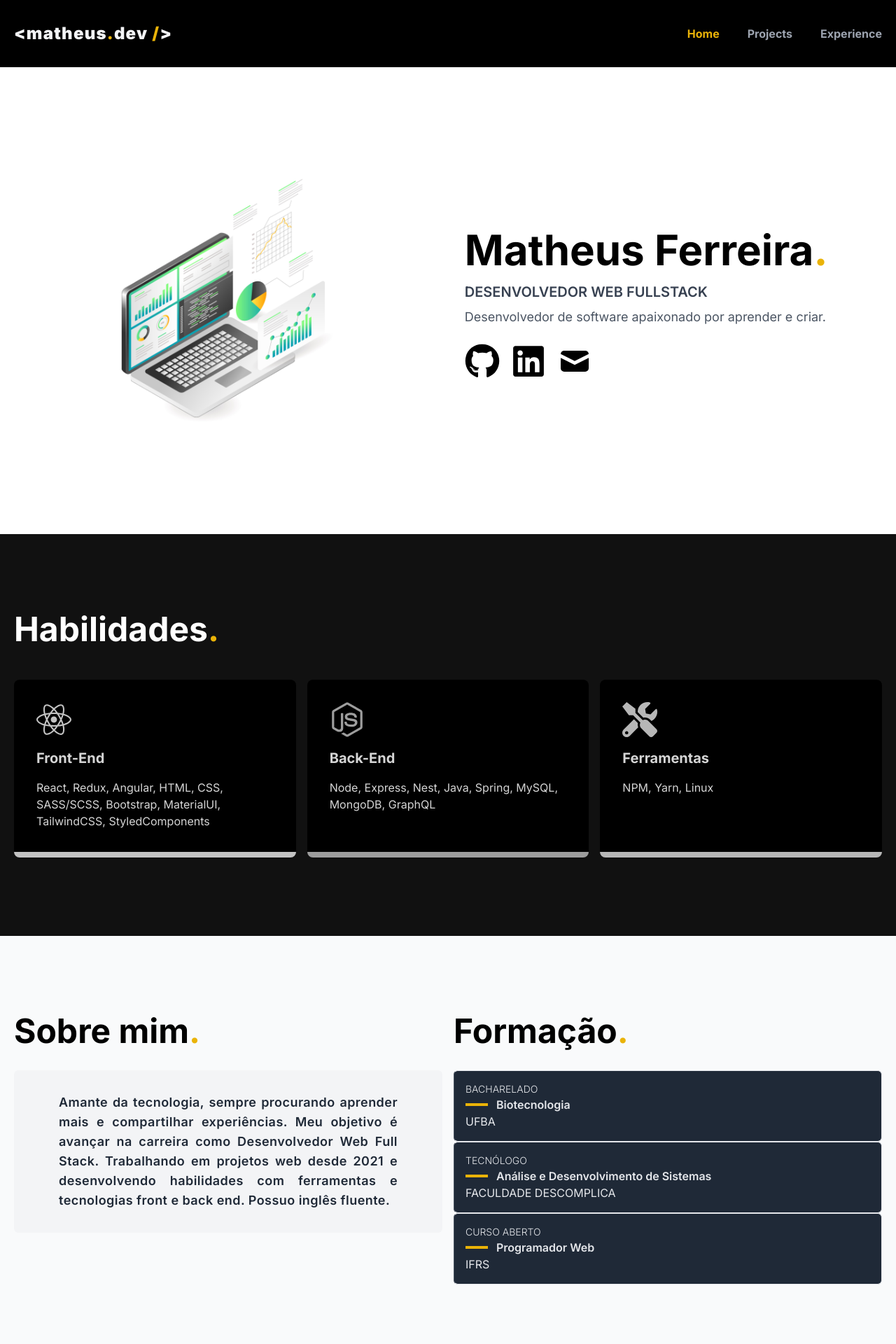
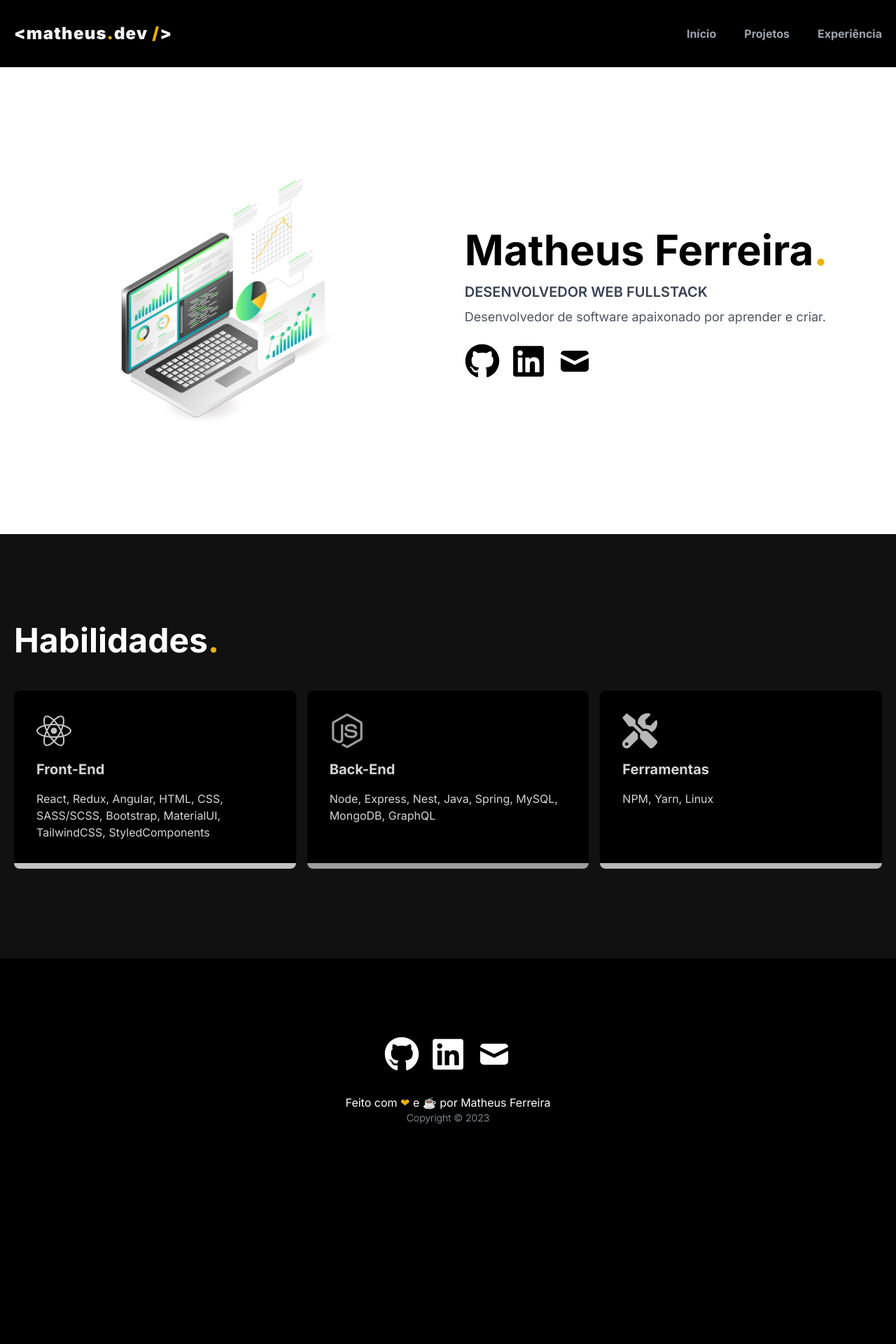
Before and after one commit to matheus-ferreira1/react-portfolio, a React (Vite) app: page / in a window 1280 px wide. Shown: the top 1920 px of the page at 70% size. After the commit the page ends 1719 px from the top, so only its background shows below. Built offline with nearby package versions, Linux system fonts and the light colour scheme.

Commit message:
added experience page and its full functional

```diff
--- a/src/components/About.jsx
+++ /dev/null
@@ -1,51 +0,0 @@
-import React from "react";
-import { formationItems } from "../constants/constants";
-
-const AboutItem = ({ item }) => {
-  const { institute, nivel, title } = item;
-  return (
-    <article className="bg-gray-800 text-gray-200 border border-l-gray-600 p-4 rounded-md">
-      <h3 className="uppercase text-sm font-light">{nivel}</h3>
-      <div className="font-semibold flex items-center">
-        <div className="w-8 h-[4px] bg-yellow-500 mr-3" />
-        {title}
-      </div>
-      <h4 className="uppercase text-base">{institute}</h4>
-    </article>
-  );
-};
-
-const About = () => {
-  return (
-    <section className="w-full px-4 lg:px-0 py-28 bg-gray-50 text-black">
-      <div className="max-w-[1240px] mx-auto flex flex-col lg:flex-row gap-8 lg:gap-4">
-        <div className="flex-1">
-          <h1 className="text-3xl sm:text-4xl md:text-5xl font-bold mb-8">
-            Sobre mim<span className="text-yellow-500">.</span>
-          </h1>
-
-          <p className="text-justify tracking-wide bg-gray-100 rounded-md px-16 py-8 text-lg font-semibold text-gray-800">
-            Amante da tecnologia, sempre procurando aprender mais e compartilhar
-            experiências. Meu objetivo é avançar na carreira como Desenvolvedor
-            Web Full Stack. Trabalhando em projetos web desde 2021 e
-            desenvolvendo habilidades com ferramentas e tecnologias front e back
-            end. Possuo inglês fluente.
-          </p>
-        </div>
-        <div className="flex-1">
-          <h1 className="text-3xl sm:text-4xl md:text-5xl font-bold mb-8">
-            Formação<span className="text-yellow-500">.</span>
-          </h1>
-
-          <div className="">
-            {formationItems.map((item) => (
-              <AboutItem key={item.id} item={item} />
-            ))}
-          </div>
-        </div>
-      </div>
-    </section>
-  );
-};
-
-export default About;
--- /dev/null
+++ b/src/components/ExperienceCard.jsx
@@ -0,0 +1,35 @@
+import React from "react";
+
+const KeywordCard = ({ children }) => {
+  return (
+    <h5 className="bg-gray-800 rounded-md p-2 capitalize text-sm">
+      {children}
+    </h5>
+  );
+};
+
+const ExperienceCard = ({ item }) => {
+  const { company, role, description, keywords, dateInit, dateEnd } = item;
+
+  return (
+    <article className="bg-black p-8 rounded-lg flex flex-col gap-3 w-full md:max-w-[500px]">
+      <h6 className="uppercase text-sm font-light text-gray-300 flex justify-start items-center">
+        <span className="mr-2 h-[4px] bg-yellow-500 w-6 " />
+        {role}
+      </h6>
+      <h3 className="text-2xl font-bold">{company}</h3>
+      <h5>
+        {dateInit} <span className="text-yellow-500 text-xl">&#8594;</span>{" "}
+        {dateEnd}
+      </h5>
+      <p className="text-justify">{description}</p>
+      <div className="flex gap-2">
+        {keywords.map((keyword) => (
+          <KeywordCard key={keyword}>{keyword}</KeywordCard>
+        ))}
+      </div>
+    </article>
+  );
+};
+
+export default ExperienceCard;
--- a/src/components/Footer.jsx
+++ b/src/components/Footer.jsx
@@ -4,7 +4,7 @@ import { HiMail } from "react-icons/hi";
 
 const Footer = () => {
   return (
-    <footer className="w-full px-4 lg:px-0 py-24 bg-black text-white max-w-[1240px] mx-auto flex flex-col gap-8">
+    <footer className="w-full px-4 lg:px-0 py-28 bg-black text-white max-w-[1240px] mx-auto flex flex-col gap-8">
       <div className="flex justify-center items-center gap-4">
         <a
           className="hover:text-yellow-500 duration-200"
@@ -30,7 +30,7 @@ const Footer = () => {
       </div>
 
       <div className="flex flex-col justify-center items-center">
-        <p>
+        <p className="text-base">
           Feito com <span className="text-yellow-500">❤</span> e ☕ por Matheus
           Ferreira
         </p>
--- a/src/components/Skills.jsx
+++ b/src/components/Skills.jsx
@@ -4,7 +4,7 @@ import { skills } from "../constants/constants";
 
 const Skills = () => {
   return (
-    <section className="w-full px-4 py-28 bg-gray-1 text-white">
+    <section className="w-full px-4 py-32 bg-gray-1 text-white">
       <div className="max-w-[1240px] mx-auto">
         <h1 className="text-3xl sm:text-4xl md:text-5xl font-bold mb-8">
           Habilidades<span className="text-yellow-500">.</span>
--- a/src/constants/constants.js
+++ b/src/constants/constants.js
@@ -1,26 +1,19 @@
-import {
-  FaReact,
-  FaNodeJs,
-  FaTools,
-  FaGithub,
-  FaLinkedin,
-} from "react-icons/fa";
-import { HiMail } from "react-icons/hi";
+import { FaReact, FaNodeJs, FaTools } from "react-icons/fa";
 
 export const navLinks = [
   {
     id: "home",
-    title: "Home",
+    title: "Início",
     path: "/",
   },
   {
     id: "projects",
-    title: "Projects",
+    title: "Projetos",
     path: "/projects",
   },
   {
     id: "experience",
-    title: "Experience",
+    title: "Experiência",
     path: "/experience",
   },
 ];
@@ -71,20 +64,35 @@ export const formationItems = [
   },
 ];
 
-export const socialLinks = [
+export const experience = [
   {
     id: 1,
-    link: "https://github.com/matheus-ferreira1",
-    Icon: FaGithub,
+    company: "TK Elevator",
+    role: "Information Technology Intern",
+    description:
+      "Atuação como Analista de Suporte e Desenvolvimento, atendendo diretamente as filiais do estado do Paraná, assim como usuários da América Latina (HelpDesk). Suporte a sistemas Microsoft AD e Azure, gestão de Windows Server  e desenvolvimento de soluções para problemas e processos internos.",
+    keywords: ["helpdesk", "office 365", "windows server", "SQL"],
+    dateInit: "2022",
+    dateEnd: "atual",
   },
   {
     id: 2,
-    link: "https://www.linkedin.com/in/matheus-ferreira33/",
-    Icon: FaLinkedin,
+    company: "Freelancer",
+    role: "desenvolvedor",
+    description:
+      "Desenvolvimento de codificações sob demanda para serem utilizadas na plataforma ProfitChart (Nelogica). Projetos desenvolvidos seguindo setups descritos na literatura ou o modelo do cliente, podendo ser utilizados para automação de operações, screening, criação de regras de coloração, backtesting, etc. Tecnologia utilizada: NTSL (Nelogica Trading System Language).",
+    keywords: ["lógica", "nelogica", "metatrader", "SQL"],
+    dateInit: "2021",
+    dateEnd: "2022",
   },
   {
     id: 3,
-    link: "mailto:matheustferreira33@gmail.com",
-    Icon: HiMail,
+    company: "Instituto Brasileiro de Geografia e Estatística",
+    role: "Agente de Pesquisa e Mapeamento",
+    description:
+      "Pesquisador responsável pela realização de pesquisas econômicas e sociodemográficas, levantamentos geográficos e cartográficos, atuando visitando domicílios e estabelecimentos coletando dados para fins estatísticos. Coleta de dados através de banco de dados SQL para desenvolvimento das pesquisas amplamente divulgadas periodicamente.",
+    keywords: ["pesquisa", "data", "SQL"],
+    dateInit: "2018",
+    dateEnd: "2021",
   },
 ];
--- a/src/pages/Experience.jsx
+++ b/src/pages/Experience.jsx
@@ -1,7 +1,22 @@
 import React from "react";
+import ExperienceCard from "../components/ExperienceCard";
+import { experience } from "../constants/constants";
 
 const Experience = () => {
-  return <div>Experience</div>;
+  return (
+    <section className="w-full px-4 py-32 bg-gray-1 text-white">
+      <div className="max-w-[1240px] mx-auto">
+        <h1 className="text-3xl sm:text-4xl md:text-5xl font-bold mb-8">
+          Experiência<span className="text-yellow-500">.</span>
+        </h1>
+        <div className="flex flex-col justify-center sm:flex-row sm:flex-wrap gap-4">
+          {experience.map((item) => (
+            <ExperienceCard key={item.id} item={item} />
+          ))}
+        </div>
+      </div>
+    </section>
+  );
 };
 
 export default Experience;
--- a/src/pages/Home.jsx
+++ b/src/pages/Home.jsx
@@ -1,5 +1,4 @@
 import React from "react";
-import About from "../components/About";
 import Hero from "../components/Hero";
 import Skills from "../components/Skills";
 
@@ -8,7 +7,6 @@ const Home = () => {
     <>
       <Hero />
       <Skills />
-      <About />
     </>
   );
 };
```
